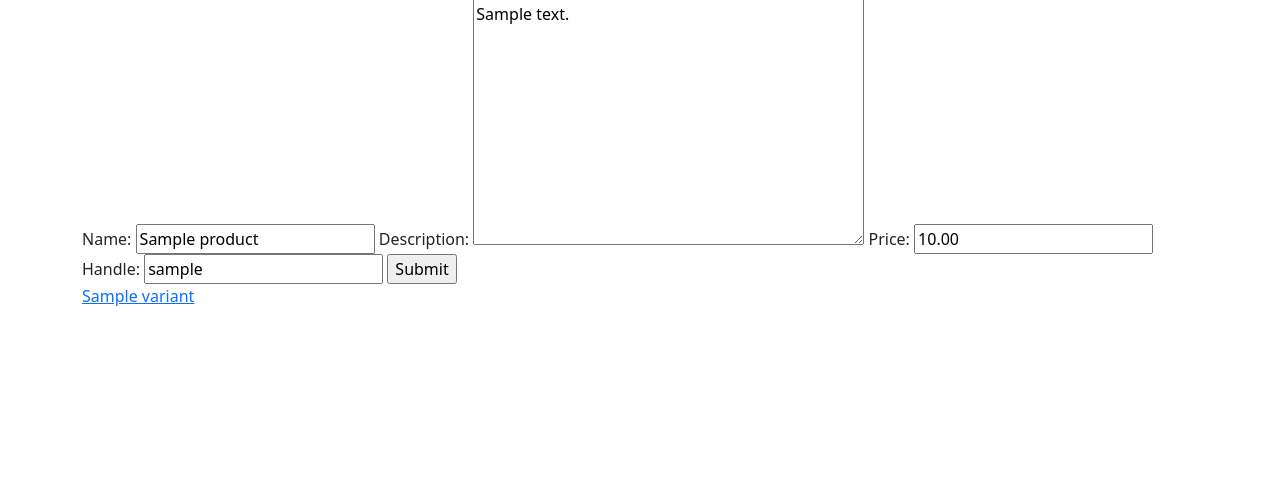
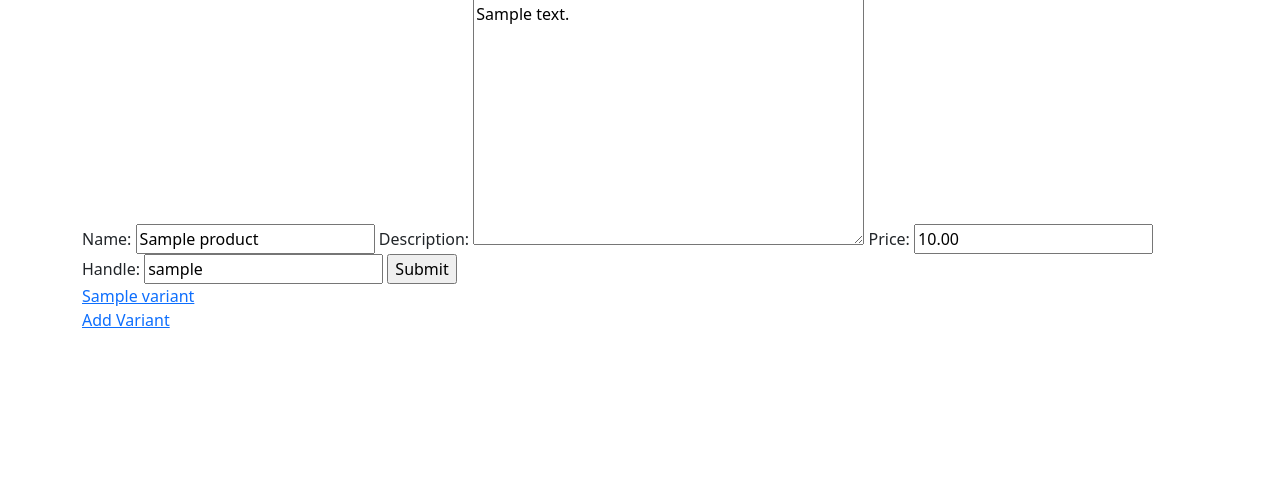
Before and after one commit to ngafar/catalogusto, a Django app: page /product/1/edit/ in a window 1280 px wide. Shown: the part 81-585 px from the top of the page. Run offline with Django 4.2, Linux system fonts and the light colour scheme; tables that the repository leaves empty hold one stand-in row (values such as "Sample post").

Commit message:
Added link to add variant

```diff
--- a/templates/store/product-update.html
+++ b/templates/store/product-update.html
@@ -16,4 +16,6 @@
         <a href="/variant/{{ variant.id}}/edit">{{ variant.name }}</a>
         <br>
     {% endfor %}
+
+    <a href="/product/{{product.id}}/add-variant">Add Variant</a>
 {% endblock %}
```
